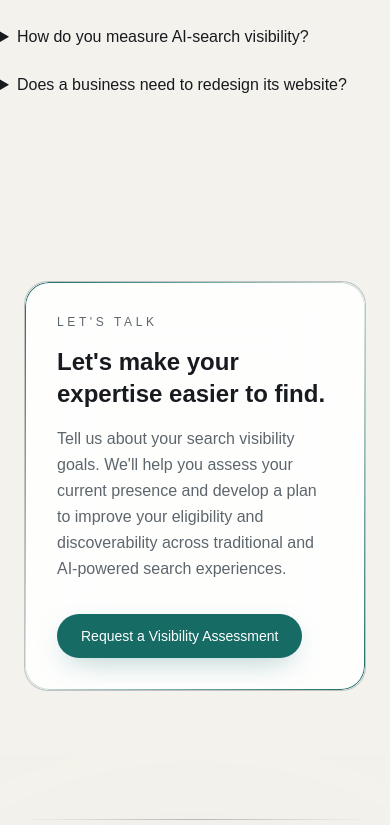
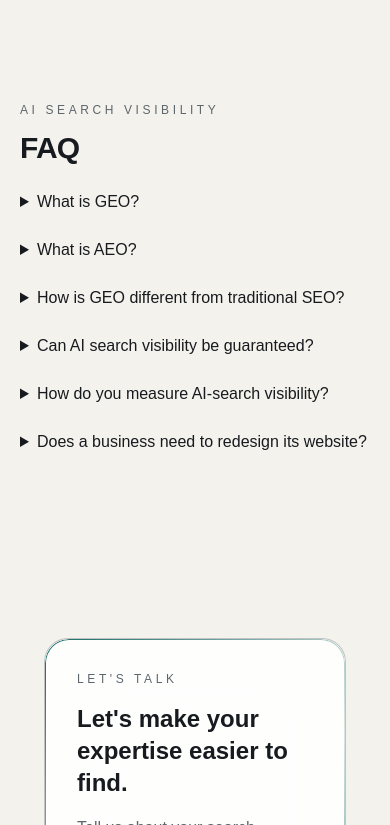
Before and after one commit to devtalish/velnaro-web, a Next.js app: page /ai-search-visibility in a window 390 px wide. Shown: the part 8288-9113 px from the top of the page. Built offline with nearby package versions, Linux system fonts and the light colour scheme; no server answers; a web font is replaced by a local one.

Commit message:
Restore shared responsive page gutters without oversized section spacing

```diff
--- a/app/ai-search-visibility/page.tsx
+++ b/app/ai-search-visibility/page.tsx
@@ -151,7 +151,7 @@ export default function AISearchVisibility() {
   return (
     <>
       <Navbar />
-      <section id="ai-search-visibility" className="relative overflow-visible">
+      <section id="ai-search-visibility" className="c-space relative overflow-visible">
       <div className="mx-auto max-w-7xl px-6 pt-28">
         <Link
           href="/"
```
